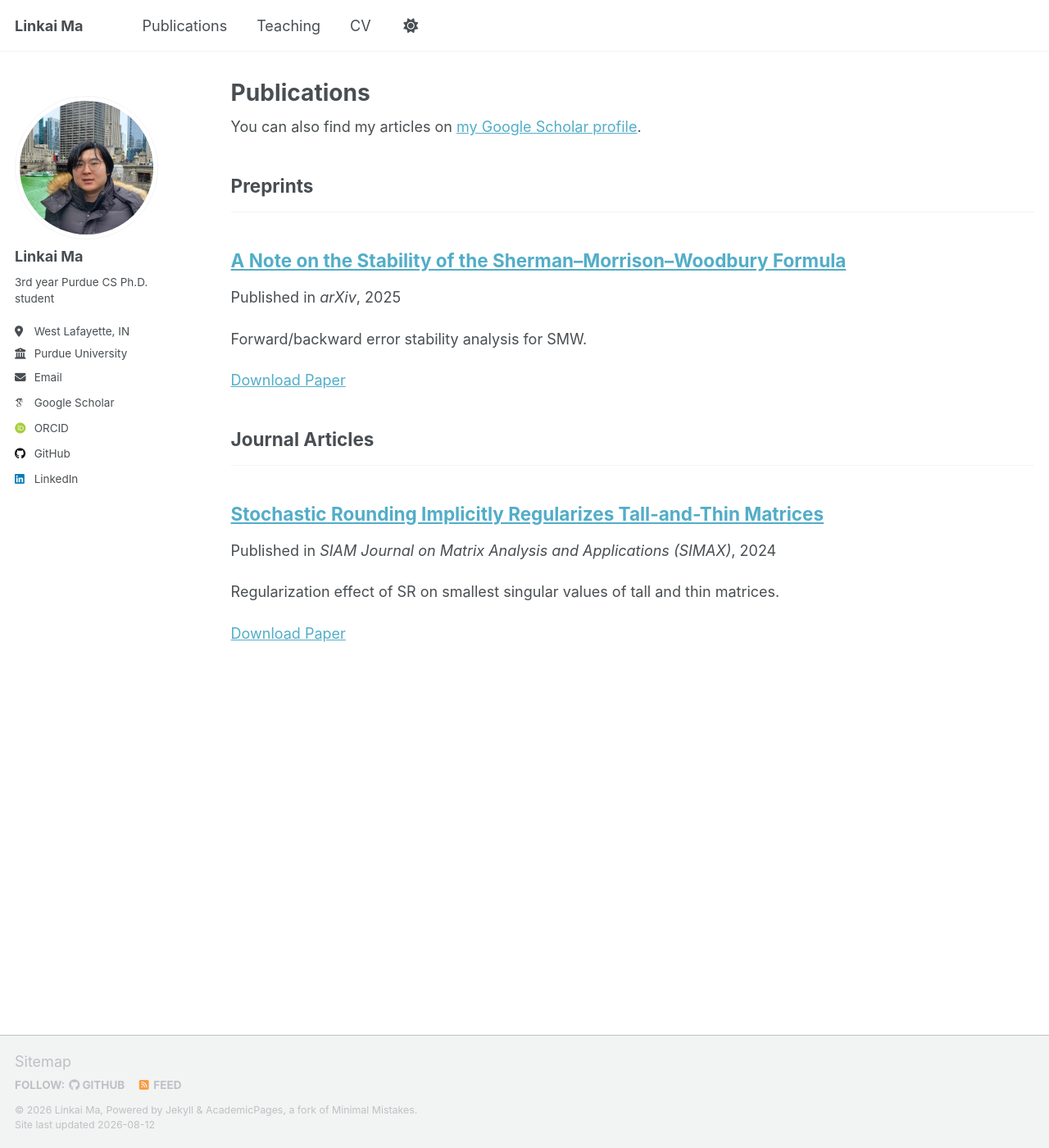
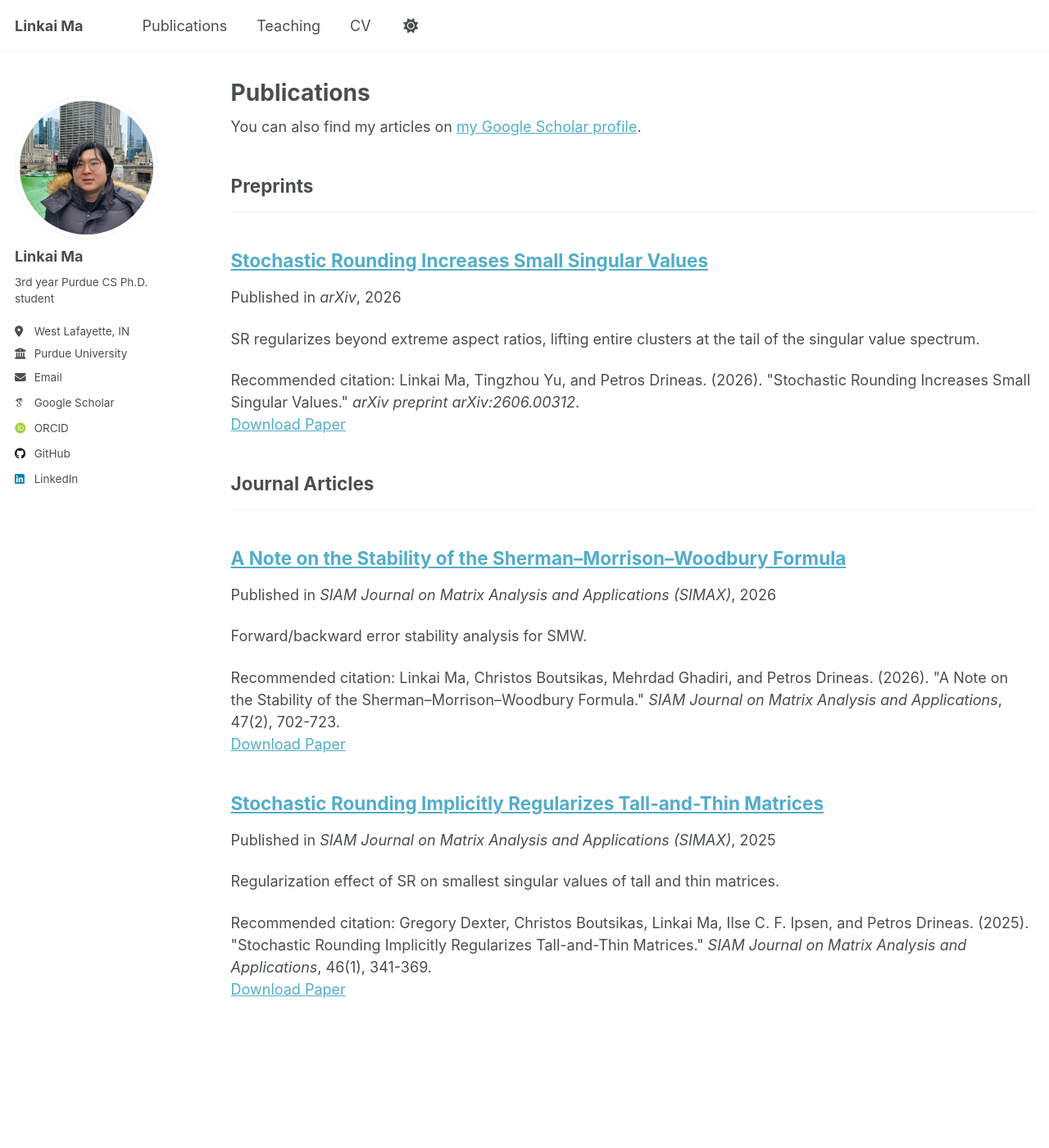
Before and after one commit to LinkaiMa/LinkaiMa.github.io, a Jekyll site: the page built from _pages/publications.html, in a window 1280 px wide and 1400 px high. Shown: the whole window at 82% size. Built offline with Jekyll 4.4.1, drawn with Linux system fonts in a browser that asks for light colours; some web fonts are replaced; a script that is not in the unit is left out.

Commit message:
Update publications from Scholar/ORCID records
- Add new preprint: Stochastic Rounding Increases Small Singular Values
  (Ma, Yu, Drineas; arXiv:2606.00312)
- Promote Sherman-Morrison-Woodbury note from preprint to journal article:
  published in SIMAX 47(2):702-723, DOI 10.1137/25M1747087
- Add volume/issue/pages and citation lines to all entries
- Rename two files so the theme renders the correct publication year
  (year comes from the filename date), with redirect_from for old URLs
- List the new preprint on the about page

Co-Authored-By: Claude Opus 5 <noreply@anthropic.com>

```diff
--- a/_publications/2024-12-06-stochastic-rounding-regularizes-tall-and-thin.md
+++ b/_publications/2025-02-12-stochastic-rounding-regularizes-tall-and-thin.md
@@ -8,9 +8,15 @@ authors:
   - "Petros Drineas"
 venue: "SIAM Journal on Matrix Analysis and Applications (SIMAX)"
 year: 2025
+volume: "46"
+issue: "1"
+pages: "341-369"
 category: manuscripts
 doi: "10.1137/24M1647679"
 paperurl: "https://arxiv.org/pdf/2403.12278"
 arxiv: "https://arxiv.org/abs/2403.12278"
+citation: 'Gregory Dexter, Christos Boutsikas, Linkai Ma, Ilse C. F. Ipsen, and Petros Drineas. (2025). "Stochastic Rounding Implicitly Regularizes Tall-and-Thin Matrices." <i>SIAM Journal on Matrix Analysis and Applications</i>, 46(1), 341-369.'
 excerpt: "Regularization effect of SR on smallest singular values of tall and thin matrices."
+redirect_from:
+  - /publications/2024-12-06-stochastic-rounding-regularizes-tall-and-thin/
 ---
--- /dev/null
+++ b/_publications/2026-05-29-stochastic-rounding-increases-small-singular-values.md
@@ -0,0 +1,14 @@
+---
+title: "Stochastic Rounding Increases Small Singular Values"
+authors:
+  - "Linkai Ma"
+  - "Tingzhou Yu"
+  - "Petros Drineas"
+venue: "arXiv"
+year: 2026
+category: preprints
+paperurl: "https://arxiv.org/pdf/2606.00312"
+arxiv: "https://arxiv.org/abs/2606.00312"
+citation: 'Linkai Ma, Tingzhou Yu, and Petros Drineas. (2026). "Stochastic Rounding Increases Small Singular Values." <i>arXiv preprint arXiv:2606.00312</i>.'
+excerpt: "SR regularizes beyond extreme aspect ratios, lifting entire clusters at the tail of the singular value spectrum."
+---
--- /dev/null
+++ b/_publications/2026-06-12-sherman-morrison-woodbury-stability.md
@@ -0,0 +1,21 @@
+---
+title: "A Note on the Stability of the Sherman–Morrison–Woodbury Formula"
+authors:
+  - "Linkai Ma"
+  - "Christos Boutsikas"
+  - "Mehrdad Ghadiri"
+  - "Petros Drineas"
+venue: "SIAM Journal on Matrix Analysis and Applications (SIMAX)"
+year: 2026
+volume: "47"
+issue: "2"
+pages: "702-723"
+category: manuscripts
+doi: "10.1137/25M1747087"
+paperurl: "https://arxiv.org/pdf/2504.04554"
+arxiv: "https://arxiv.org/abs/2504.04554"
+citation: 'Linkai Ma, Christos Boutsikas, Mehrdad Ghadiri, and Petros Drineas. (2026). "A Note on the Stability of the Sherman–Morrison–Woodbury Formula." <i>SIAM Journal on Matrix Analysis and Applications</i>, 47(2), 702-723.'
+excerpt: "Forward/backward error stability analysis for SMW."
+redirect_from:
+  - /publications/2025-04-06-sherman-morrison-woodbury-stability/
+---
```
Also changed, not shown: _pages/about.md (+1 -0 lines), _publications/2025-04-06-sherman-morrison-woodbury-stability.md (deleted, +0 -14 lines).
